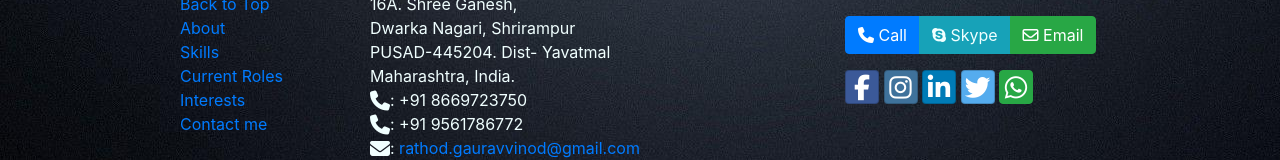
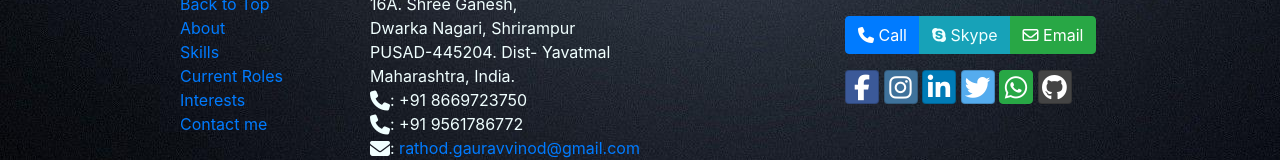
Before and after one commit to rathod-gaurav/rathod-gaurav.github.io, a plain HTML site: page index.html in a window 1280 px wide. Shown: the part 8050-8210 px from the top of the page. Drawn offline with nearby package versions, Linux system fonts and the light colour scheme; files whose address does not match are found by name.

Commit message:
final- portfolio first iteration

```diff
--- a/index.html
+++ b/index.html
@@ -392,6 +392,7 @@
                         <a class="btn btn-social-icon btn-linkedin" href="https://www.linkedin.com/in/gaurav-rathod-a787541ba/" target="_blank"><i class="fa fa-linkedin fa-lg"></i></a>
                         <a class="btn btn-social-icon btn-twitter" href="http://twitter.com/" target="_blank"><i class="fa fa-twitter fa-lg"></i></a>
                         <a class="btn btn-social-icon btn-success" href="https://wa.link/ihk49u" target="_blank"><i class="fa fa-whatsapp fa-lg"></i></a>
+                        <a class="btn btn-social-icon btn-github" href="https://github.com/rathod-gaurav" target="_blank"><i class="fa fa-github fa-lg"></i></a>
                     </div>
                 </div>
            </div>
```
